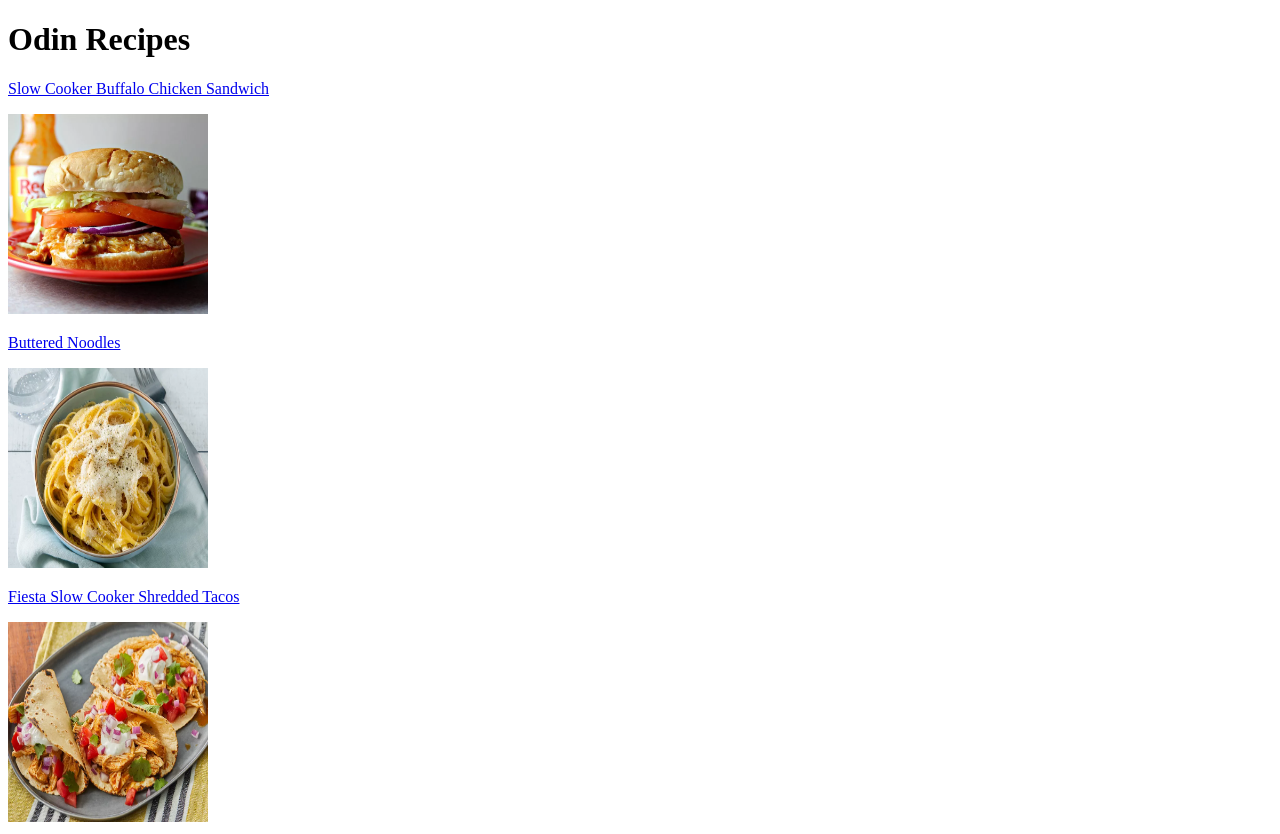
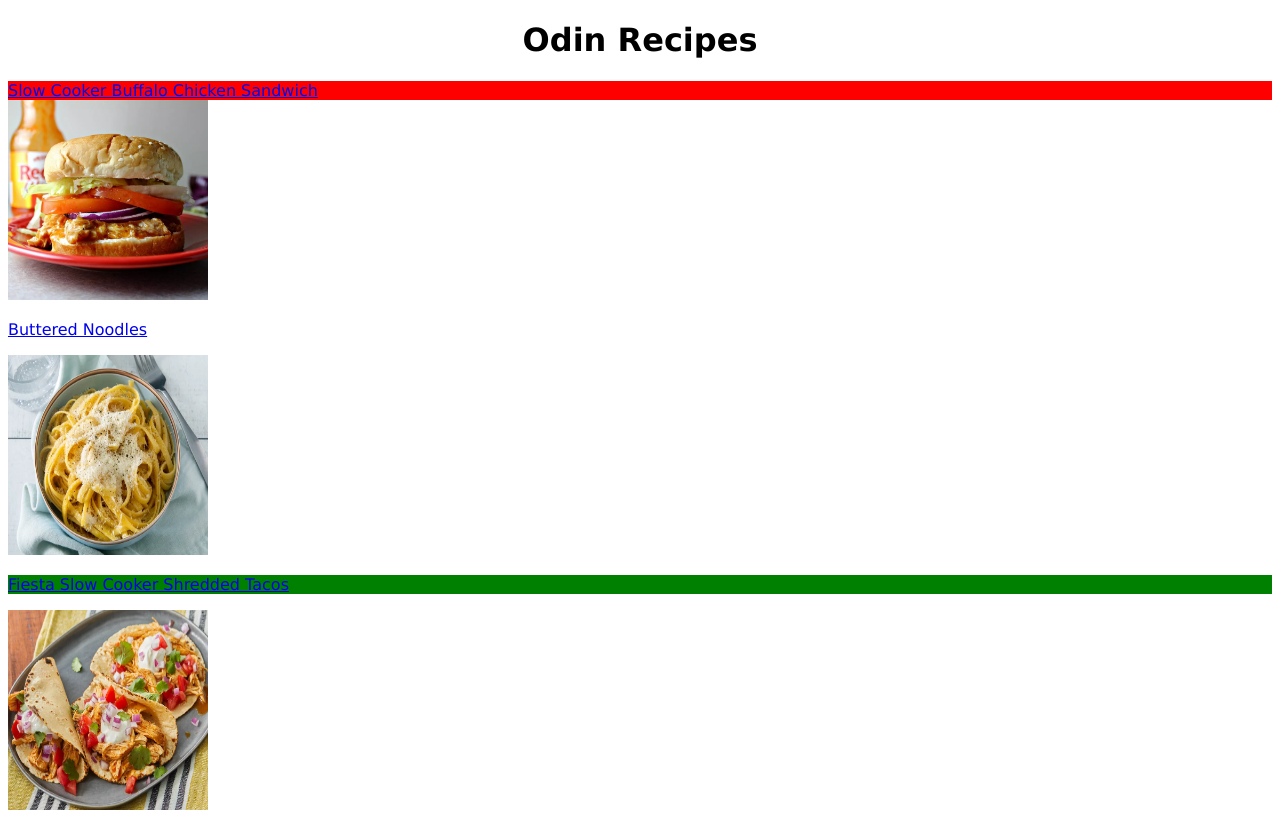
Before and after one commit to austin-casey/odin-recipies, a plain HTML site: page index.html in a window 1280 px wide. Drawn offline with Linux system fonts and the light colour scheme.

Commit message:
Make minor css edits to this project
Created a css directory, changed the background color of two paragraphs, centered the first level heading.

```diff
--- /dev/null
+++ b/css/style.css
@@ -0,0 +1,17 @@
+body {
+    font-family:Verdana, Geneva, Tahoma, sans-serif;
+}
+
+.buffalo {
+    background-color: red;
+    margin: 0px;
+}
+
+h1 {
+    text-align: center;
+}
+
+.fiesta-chicken-tacos {
+
+    background-color: green;
+}
--- a/index.html
+++ b/index.html
@@ -4,21 +4,22 @@
     <meta charset="UTF-8">
     <meta name="viewport" content="width=device-width, initial-scale=1.0">
     <title>Odin Recipes</title>
+    <link rel="stylesheet" href="css/style.css"
 </head>
 <body>
     <h1>Odin Recipes</h1>
 
-        <p><a href="./recipes/buffalo-chicken-sandwich.html" target="_blank" rel="noopener noferrer">Slow Cooker Buffalo Chicken Sandwich</a></p>
+        <p class="buffalo"><a href="./recipes/buffalo-chicken-sandwich.html" target="_blank" rel="noopener noferrer">Slow Cooker Buffalo Chicken Sandwich</a></p>
 
-            <img src="./img/buffalo-chicken.jpg" alt="A buffalo chicken sandwich"
+            <img class="buffalo" src="./img/buffalo-chicken.jpg" alt="A buffalo chicken sandwich"
             height= "200" width="200">
 
-        <p><a href="./recipes/buttered-noodles.html" target="_blank" rel="noopener noferrer">Buttered Noodles</a></p>
+        <p class="buttered-noodles"><a href="./recipes/buttered-noodles.html" target="_blank" rel="noopener noferrer">Buttered Noodles</a></p>
 
             <img src="./img/buttered-noodles.jpg" alt="Buttered noodles"
             height= "200" width="200">
 
-        <p><a href="./recipes/fiesta-chicken-tacos.html" target="_blank" rel="noopener noferrer">Fiesta Slow Cooker Shredded Tacos</a></p>
+        <p class="fiesta-chicken-tacos"><a href="./recipes/fiesta-chicken-tacos.html" target="_blank" rel="noopener noferrer">Fiesta Slow Cooker Shredded Tacos</a></p>
 
             <img src="./img/fiesta-tacos.jpg" alt="Fiesta Chicken Tacos"
             height= "200" width="200">
```
